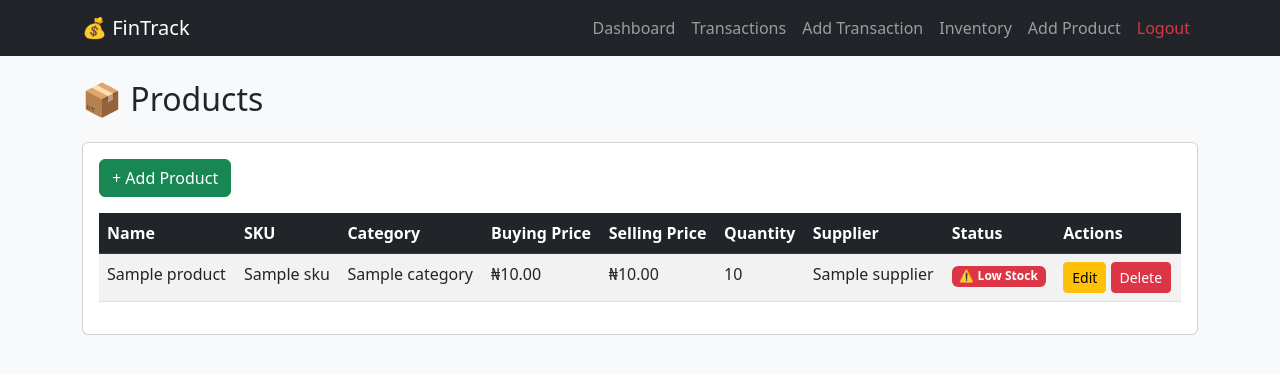
After one commit to BRIJES11/finance-inventory-app, a Flask app: page /inventory/products in a window 1280 px wide. The commit adds this page. Shown: the top 374 px of the page. Run offline with Flask 3, Linux system fonts and the light colour scheme; the visitor is signed in with stand-in values (Sample User, id 1); a database or web service that is not in the repository returns one stand-in record (values such as "Sample title").

Commit message:
Day 8: IMS product catalog complete

```diff
--- a/app.py
+++ b/app.py
@@ -8,6 +8,7 @@ from db import client, db
 from bson import ObjectId
 from models import User
 from expense import expense
+from inventory import inventory
 
 load_dotenv()
 
@@ -39,6 +40,7 @@ def load_user(user_id):
 
 app.register_blueprint(auth)
 app.register_blueprint(expense)
+app.register_blueprint(inventory)
 
 @app.route("/")
 @login_required
--- /dev/null
+++ b/inventory.py
@@ -0,0 +1,39 @@
+from flask import Blueprint, render_template, request, redirect, url_for
+from flask_login import login_required, current_user
+from db import db
+from bson import ObjectId
+
+inventory = Blueprint("inventory", __name__, url_prefix="/inventory")
+
+@inventory.route("/add", methods=["GET", "POST"])
+@login_required
+def add():
+    if request.method == "POST":
+        name = request.form["name"]
+        sku = request.form["sku"]
+        category = request.form["category"]
+        buying_price = float(request.form["buying_price"])
+        selling_price = float(request.form["selling_price"])
+        quantity = int(request.form["quantity"])
+        low_stock_threshold = int(request.form["low_stock_threshold"])
+        supplier = request.form["supplier"]
+
+        db.products.insert_one({
+            "user_id": current_user.id,
+            "name": name,
+            "sku": sku,
+            "category": category,
+            "buying_price": buying_price,
+            "selling_price": selling_price,
+            "quantity": quantity,
+            "low_stock_threshold": low_stock_threshold,
+            "supplier": supplier
+        })
+        return redirect(url_for("inventory.products"))
+    return render_template("inventory/add_product.html")
+
+@inventory.route("/products", methods=["GET"])
+@login_required
+def products():
+    products = list(db.products.find({"user_id": current_user.id}))
+    return render_template("inventory/products.html", products=products)
--- a/templates/base.html
+++ b/templates/base.html
@@ -21,6 +21,8 @@
                     <li class="nav-item"><a class="nav-link" href="/expense/dashboard">Dashboard</a></li>
                     <li class="nav-item"><a class="nav-link" href="/expense/transactions">Transactions</a></li>
                     <li class="nav-item"><a class="nav-link" href="/expense/add">Add Transaction</a></li>
+                    <li class="nav-item"><a class="nav-link" href="/inventory/products">Inventory</a></li>
+                    <li class="nav-item"><a class="nav-link" href="/inventory/add">Add Product</a></li>
                     <li class="nav-item"><a class="nav-link text-danger" href="/auth/logout">Logout</a></li>
                 </ul>
             </div>
--- /dev/null
+++ b/templates/inventory/products.html
@@ -0,0 +1,52 @@
+{% extends "base.html" %}
+
+{% block content %}
+
+<h2 class="mb-4">📦 Products</h2>
+
+<div class="card">
+    <div class="card-body">
+        <a href="/inventory/add" class="btn btn-success mb-3">+ Add Product</a>
+        <table class="table table-striped table-hover">
+            <thead class="table-dark">
+                <tr>
+                    <th>Name</th>
+                    <th>SKU</th>
+                    <th>Category</th>
+                    <th>Buying Price</th>
+                    <th>Selling Price</th>
+                    <th>Quantity</th>
+                    <th>Supplier</th>
+                    <th>Status</th>
+                    <th>Actions</th>
+                </tr>
+            </thead>
+            <tbody>
+                {% for product in products %}
+                <tr>
+                    <td>{{ product.name }}</td>
+                    <td>{{ product.sku }}</td>
+                    <td>{{ product.category }}</td>
+                    <td>₦{{ "%.2f"|format(product.buying_price) }}</td>
+                    <td>₦{{ "%.2f"|format(product.selling_price) }}</td>
+                    <td>{{ product.quantity }}</td>
+                    <td>{{ product.supplier }}</td>
+                    <td>
+                        {% if product.quantity <= product.low_stock_threshold %}
+                            <span class="badge bg-danger">⚠️ Low Stock</span>
+                        {% else %}
+                            <span class="badge bg-success">In Stock</span>
+                        {% endif %}
+                    </td>
+                    <td>
+                        <a href="/inventory/edit/{{ product._id }}" class="btn btn-sm btn-warning">Edit</a>
+                        <a href="/inventory/delete/{{ product._id }}" class="btn btn-sm btn-danger">Delete</a>
+                    </td>
+                </tr>
+                {% endfor %}
+            </tbody>
+        </table>
+    </div>
+</div>
+
+{% endblock %}
```
Also changed, not shown: templates/inventory/add_product.html (added, +51 -0 lines).
